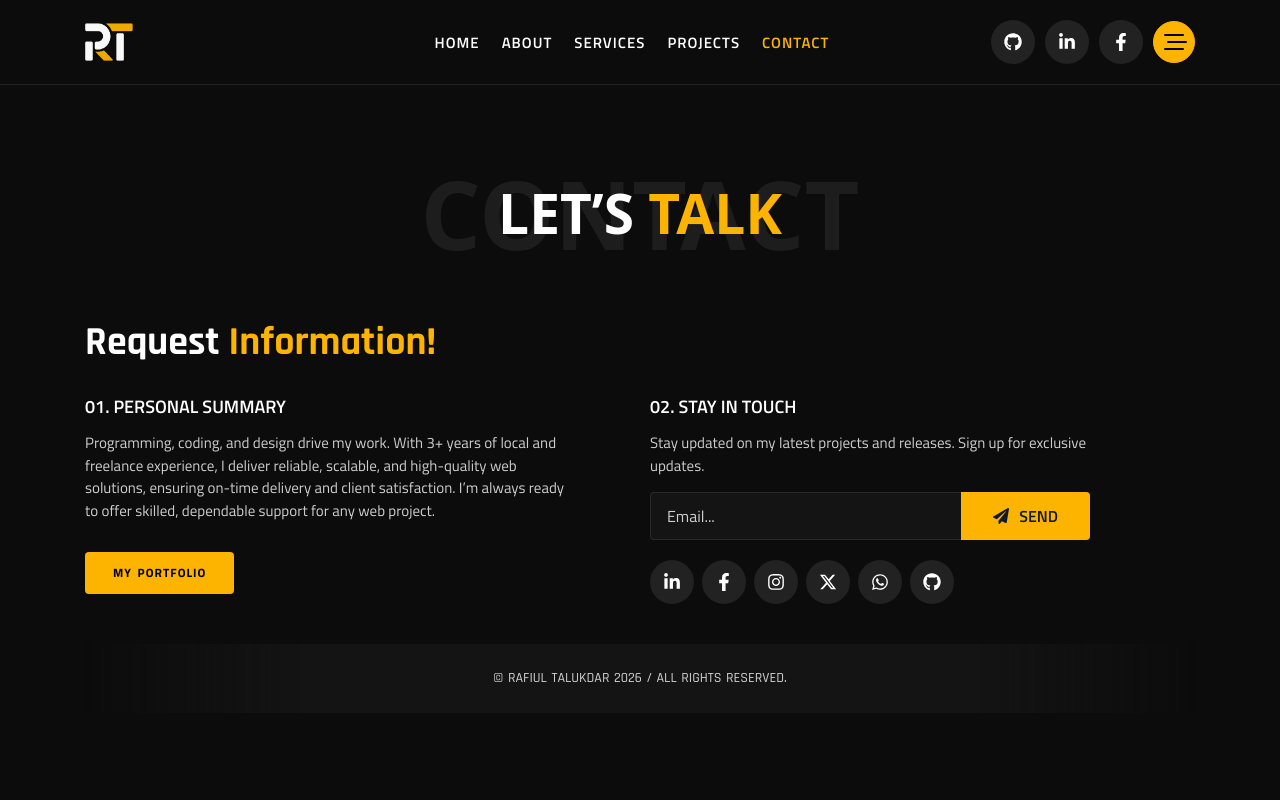
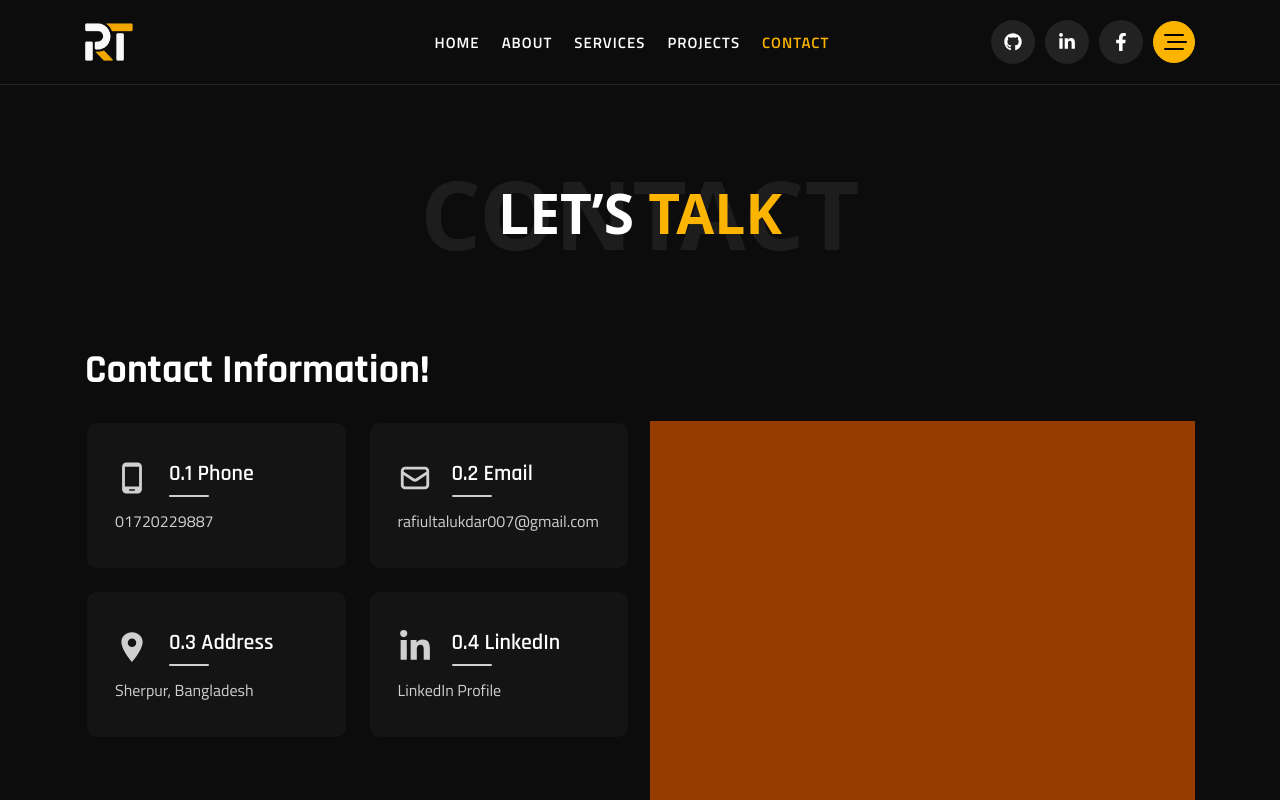
Before and after one commit to rafiultalukdar1/react-portfolio, a React (Vite) app: page /contact in a window 1280 px wide. Shown: the top 800 px of the page. Built offline with nearby package versions, Linux system fonts and the light colour scheme; a web font is replaced by a local one.

Commit message:
Add ContactInfo

```diff
--- a/src/pages/Contact/Contact.jsx
+++ b/src/pages/Contact/Contact.jsx
@@ -1,11 +1,13 @@
 import React from 'react';
 import ContactTop from './ContactComponents/ContactTop';
+import ContactInfo from './ContactComponents/ContactInfo';
 
 const Contact = () => {
     return (
         <>
             <title>Rafiul Talukdar - Contact</title>
             <ContactTop></ContactTop>
+            <ContactInfo></ContactInfo>
         </>
     );
 };
--- /dev/null
+++ b/src/pages/Contact/ContactComponents/ContactInfo.jsx
@@ -0,0 +1,84 @@
+import React from 'react';
+import { FaLinkedinIn } from "react-icons/fa";
+import { HiOutlineMail } from 'react-icons/hi';
+import { IoLocationSharp } from 'react-icons/io5';
+import { MdOutlinePhoneAndroid } from 'react-icons/md';
+
+const ContactInfo = () => {
+
+    const contact = [
+        {
+            id: 0.1,
+            label: "Phone",
+            text: "01720229887",
+            link: "tel:01720229887",
+            icon: <MdOutlinePhoneAndroid />
+        },
+        {
+            id: 0.2,
+            label: "Email",
+            text: "rafiultalukdar007@gmail.com",
+            link: "mailto:rafiultalukdar007@gmail.com",
+            icon: <HiOutlineMail />
+        },
+        {
+            id: 0.3,
+            label: "Address",
+            text: "Sherpur, Bangladesh",
+            link: "https://www.google.com/maps/place/শেরপুর/@25.0161286,90.0208934,13.46z",
+            icon: <IoLocationSharp />
+        },
+        {
+            id: 0.4,
+            label: "LinkedIn",
+            text: "LinkedIn Profile",
+            link: "https://www.linkedin.com/in/rafiultalukdar/",
+            icon: <FaLinkedinIn />
+        }
+    ];
+
+    // Customs Hover
+    const handleMouseMove = (e) => {
+        const card = e.currentTarget;
+        const rect = card.getBoundingClientRect();
+        card.style.setProperty("--x", `${e.clientX - rect.left}px`);
+        card.style.setProperty("--y", `${e.clientY - rect.top}px`);
+        card.style.setProperty("--active", 1);
+    };
+    const handleMouseLeave = (e) => {
+        const card = e.currentTarget;
+        card.style.setProperty("--active", 0);
+    };
+
+    return (
+        <>
+            <div className='container'>
+                <div className='mt-15 sm:mt-22 md:mt-25 lg:mt-32'>
+                    <h2 class="font-rajdhani text-white text-[25px] sm:text-[30px] md:text-[35px] lg:text-[40px] font-bold capitalize">Contact Information!</h2>
+
+                    <div className='grid grid-cols-1 lg:grid-cols-2 gap-5 mt-5 items-start'>
+                        <div className='grid grid-cols-1 md:grid-cols-2 lg:grid-cols-1 xl:grid-cols-2 gap-3 sm:gap-5'>
+                            {contact.map(item => (
+                                <div key={item.id} onMouseMove={handleMouseMove} onMouseLeave={handleMouseLeave} className='hover-card hover-card-small py-8.75 px-5 sm:px-7 rounded-xl'>
+                                    <div className='flex items-center gap-5'>
+                                        <div className='text-[34px] text-color'>{item.icon}</div>
+                                        <div className='flex flex-col gap-1'>
+                                            <h4 className='text-[22px] text-white font-semibold font-rajdhani'>{item.id} {item.label}</h4>
+                                            <span className='block w-10 h-0.5 rounded bg-[#FFFFFFCC]'></span>
+                                        </div>
+                                    </div>
+                                    <a href={item.link} target="_blank" rel="noopener noreferrer" className="text-[#FFFFFFCC] hover:text-[#FDB400] transition font-titillium mt-3 block text-[16px]">{item.text}</a>
+                                </div>
+                            ))}
+                        </div>
+                        <div className='h-[550px] bg-amber-800 w-full'>
+
+                        </div>
+                    </div>
+                </div>
+            </div>
+        </>
+    );
+};
+
+export default ContactInfo;
--- a/src/pages/Services/ServicesComponents/Pricing.jsx
+++ b/src/pages/Services/ServicesComponents/Pricing.jsx
@@ -80,7 +80,7 @@ const Pricing = () => {
                     <div class='mt-3.75 sm:mt-6.25 grid grid-cols-1 md:grid-cols-2 lg:grid-cols-3 gap-5'>
                         {pricingPlans.map(price => (
                             <div key={price.id} onMouseMove={handleMouseMove} onMouseLeave={handleMouseLeave} className='hover-card px-3.75 sm:px-8 py-3.75 sm:py-8 rounded-xl relative group'>
-                                <div className='absolute top-0 left-1/2 -translate-x-1/2 bg-[#FDB400] py-2 px-5.5 rounded-bl rounded-br'>
+                                <div className='absolute top-0 left-1/2 -translate-x-1/2 bg-[#FDB400] py-1.5 px-5.5 rounded-bl rounded-br'>
                                     <p className='text-black uppercase font-titillium text-[12px] font-bold tracking-[1px] [word-spacing:2px]'>{price.title}</p>
                                 </div>
                                 <div className='flex flex-col gap-5 sm:gap-7.5 mt-10'>
--- a/src/pages/Shared/Footer.jsx
+++ b/src/pages/Shared/Footer.jsx
@@ -37,7 +37,7 @@ const Footer = () => {
                             <div className="relative max-w-110 w-full mt-3.75">
                                 <form className="relative">
                                     <input type="email" placeholder="Email..." required className="w-full h-12 px-4 bg-[rgba(95,95,95,0.1)] border border-[#c1c0bf1e] rounded text-gray-800 placeholder-[#FFFFFFCC] outline-none font-medium font-titillium focus:border-[#fdb5009c]" />
-                                    <button type="submit" className="absolute top-0 right-0 h-full px-8 bg-[#FDB400] text-gray-900 font-semibold rounded-r flex items-center justify-center hover:opacity-95 font-titillium uppercase" ><FaPaperPlane className="mr-2.5" /> Send </button>
+                                    <button type="submit" className="absolute top-0 right-0 h-full px-5.5 sm:px-8 bg-[#FDB400] text-gray-900 font-semibold rounded-r flex items-center justify-center hover:opacity-95 font-titillium uppercase" ><FaPaperPlane className="mr-2.5" /> Send </button>
                                 </form>
 
                                 <div className='flex flex-wrap items-center gap-x-2 gap-y-2.5 menu-social mt-5'>
```
